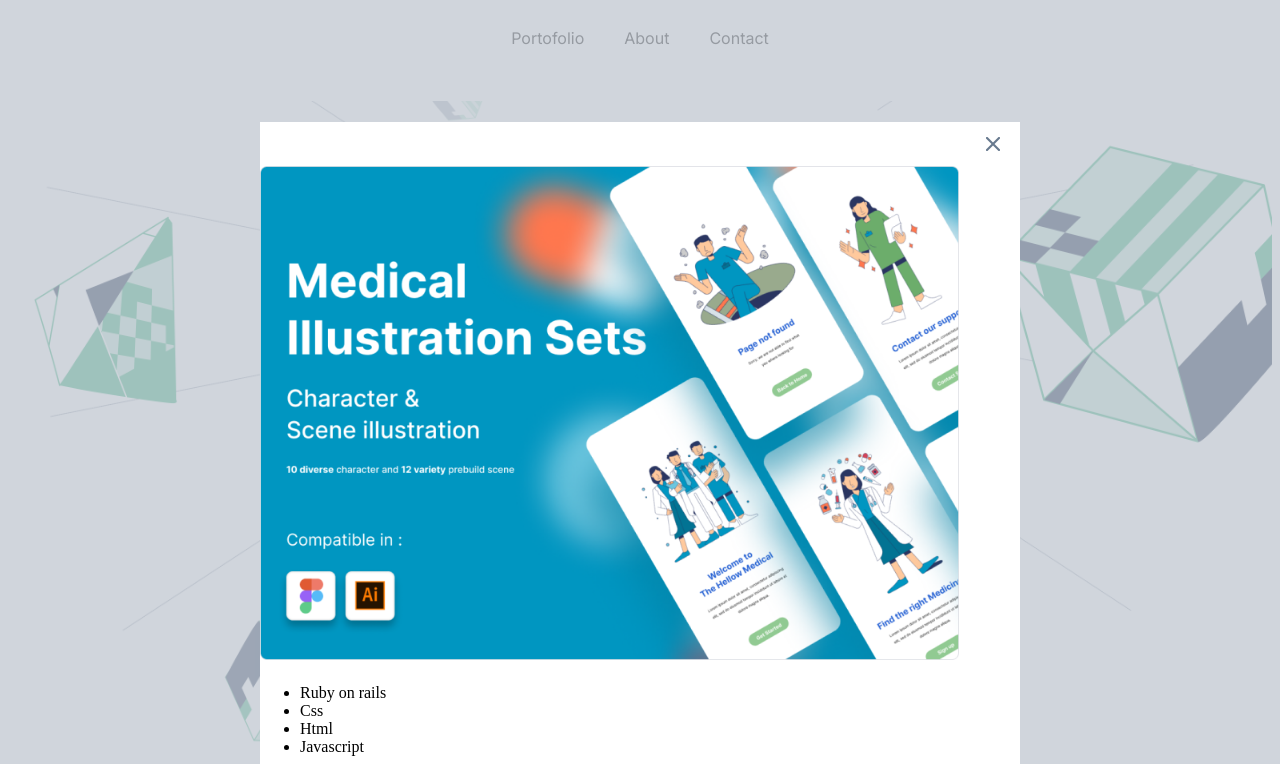
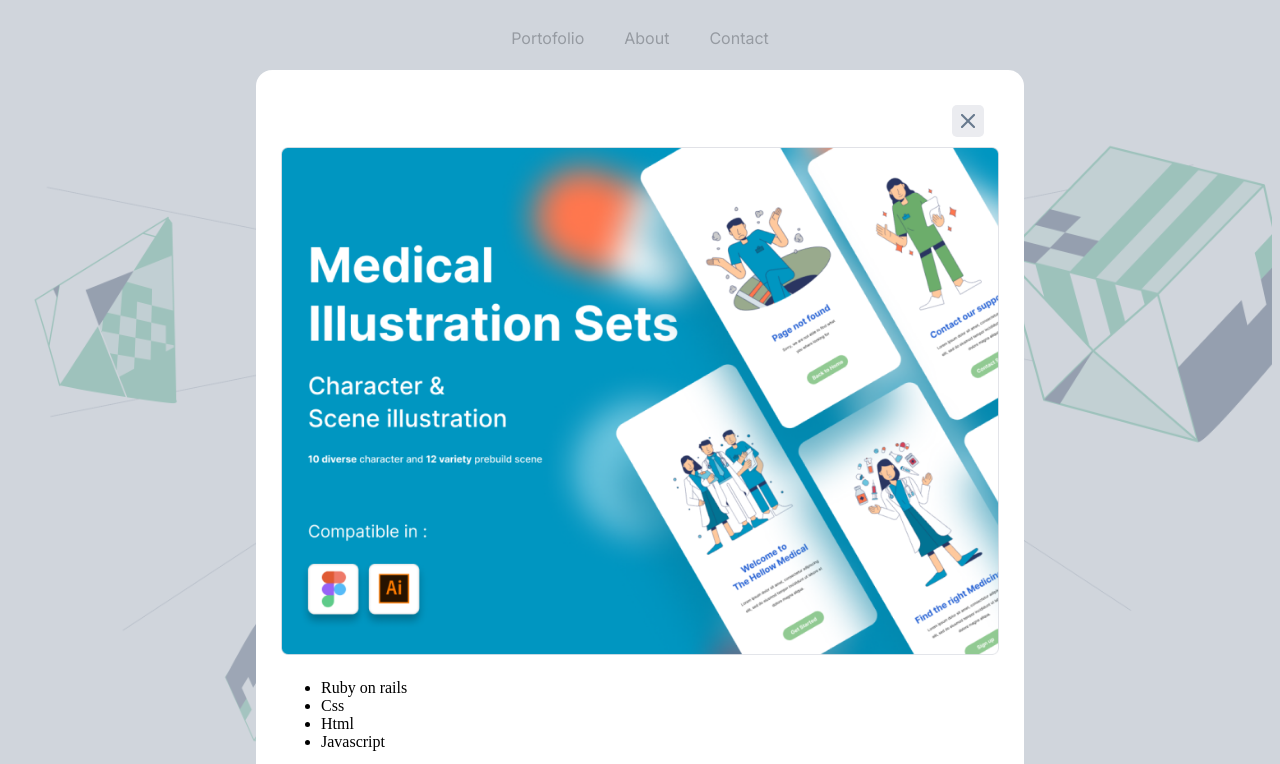
Before and after one commit to Ndaboom/portofolio, a website: page index.html in a window 1280 px wide. Shown: the top 764 px of the page. Drawn offline with Linux system fonts and the light colour scheme.

Commit message:
Modal UI update

```diff
--- a/assets/style.css
+++ b/assets/style.css
@@ -511,15 +511,18 @@ body {
        z-index: 1000000;
        background-color:rgba(193, 199, 208, 0.75);
        overflow-y: scroll;
+       /* padding: 0 20%; */
 }
 
 .modal-content {
        display: flex;
+       position: relative;
        flex-direction: column;
-       margin-top: 122px;
-       margin-left: 260px;
-       margin-right: 260px;
+       max-width: 80%;
+       margin: 70px 20%;
        background-color: white;
+       border-radius: 16px;
+       padding: 25px;
 }
 
 .modal-header {
@@ -531,11 +534,14 @@ body {
         float: right;
         cursor: pointer;
         margin-right: 5px;
+        background: #EBECF0;
+        padding: 4px;
+        border-radius: 5px;
 }
 
+
 .project_illustration {
-        width:92%;
-        height:auto;
+        width: 100%;
 }
 
 /* MEDIA QUERIES  */
```
Also changed, not shown: index.html (+1 -0 lines).
